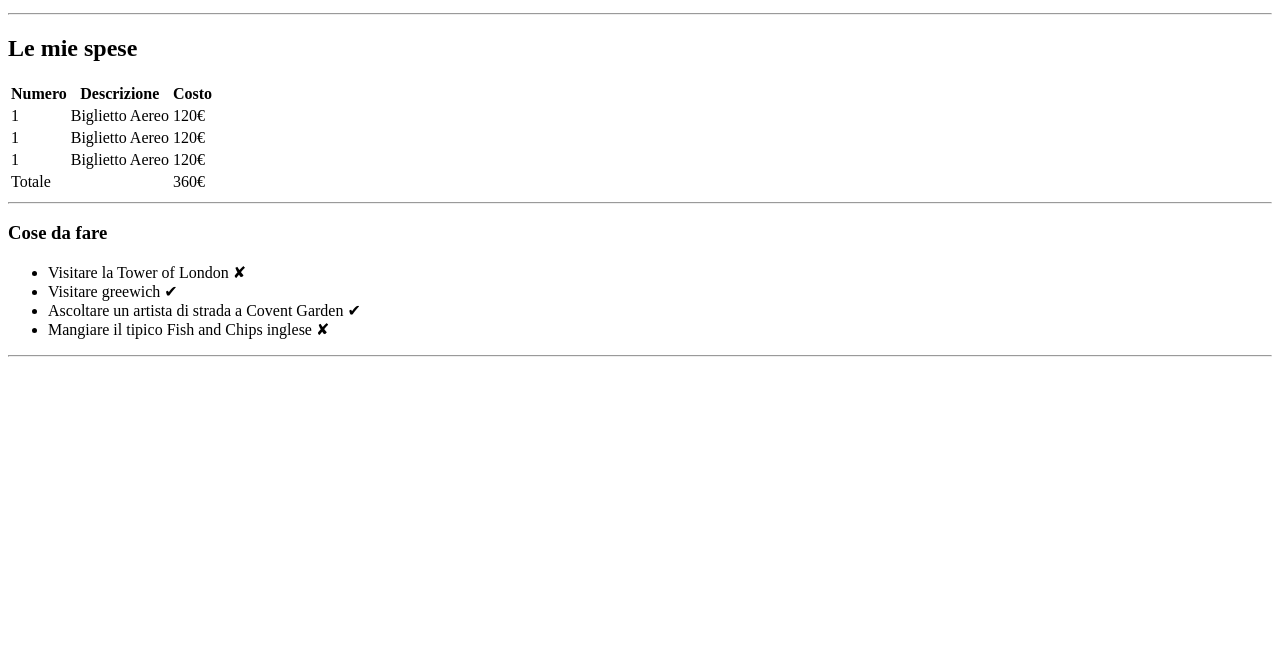
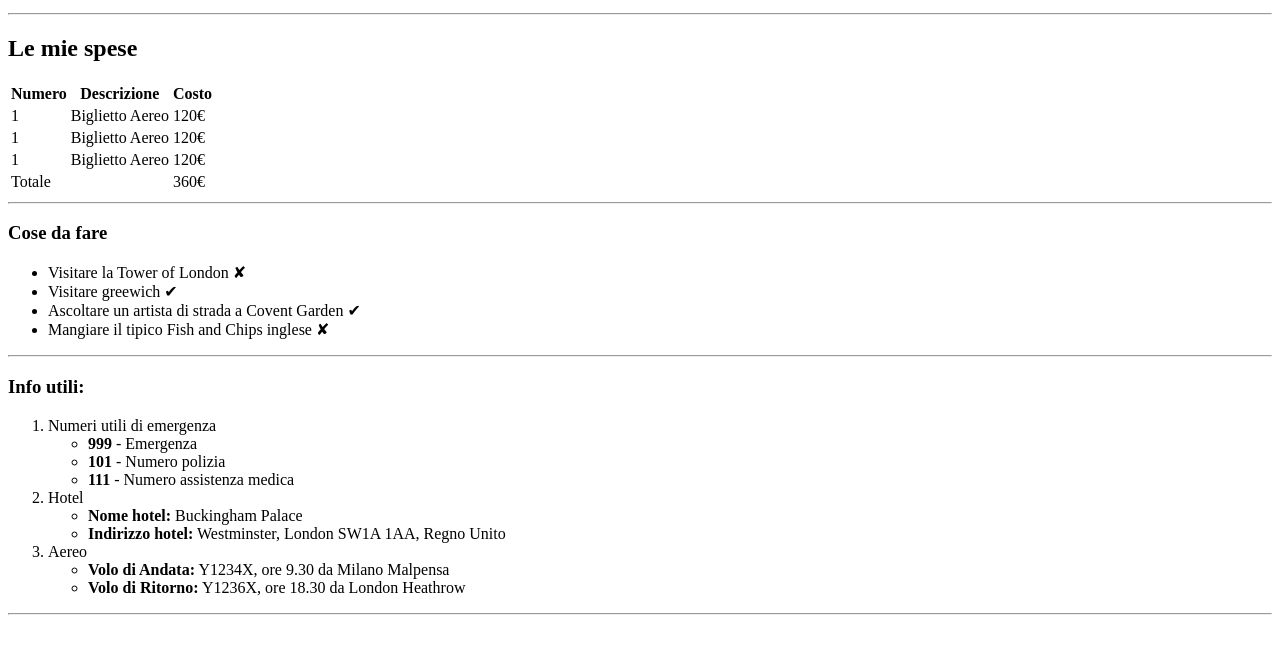
Before and after one commit to MonicaAuditore/html-london-trip, a plain HTML site: page index.html in a window 1280 px wide. Shown: the part 101-754 px from the top of the page. Drawn offline with Linux system fonts and the light colour scheme.

Commit message:
add-info-utili

```diff
--- a/index.html
+++ b/index.html
@@ -54,7 +54,7 @@
 
         <section class="cose-da-fare">
             <h3>Cose da fare</h3>
-            <div class="lista">
+            <div class="lista-itinerario">
                 <ul>
                     <li>Visitare la Tower of London &#10008;</li>
                     <li>Visitare greewich &#10004;</li>
@@ -66,7 +66,31 @@
         </section>
 
         <section class="info">
-
+            <h3>Info utili:</h3>
+            <div class="lista-info">
+                <ol>
+                    <li>Numeri utili di emergenza
+                        <ul style="list-style:circle">
+                            <li><b>999</b> - Emergenza</li>
+                            <li><b>101</b> - Numero polizia</li>
+                            <li><b>111</b> - Numero assistenza medica</li>
+                        </ul>
+                    </li>
+                    <li>Hotel
+                        <ul style="list-style:circle">
+                            <li><b>Nome hotel:</b> Buckingham Palace</li>
+                            <li><b>Indirizzo hotel:</b> Westminster, London SW1A 1AA, Regno Unito</li>
+                        </ul>
+                    </li>
+                    <li>Aereo
+                        <ul style="list-style:circle">
+                            <li><b>Volo di Andata:</b> Y1234X, ore 9.30 da Milano Malpensa</li>
+                            <li><b>Volo di Ritorno:</b> Y1236X, ore 18.30 da London Heathrow</li>
+                        </ul>
+                    </li>
+                </ol>
+                <hr>
+            </div>
         </section>
 
         <section class="foto">
```
